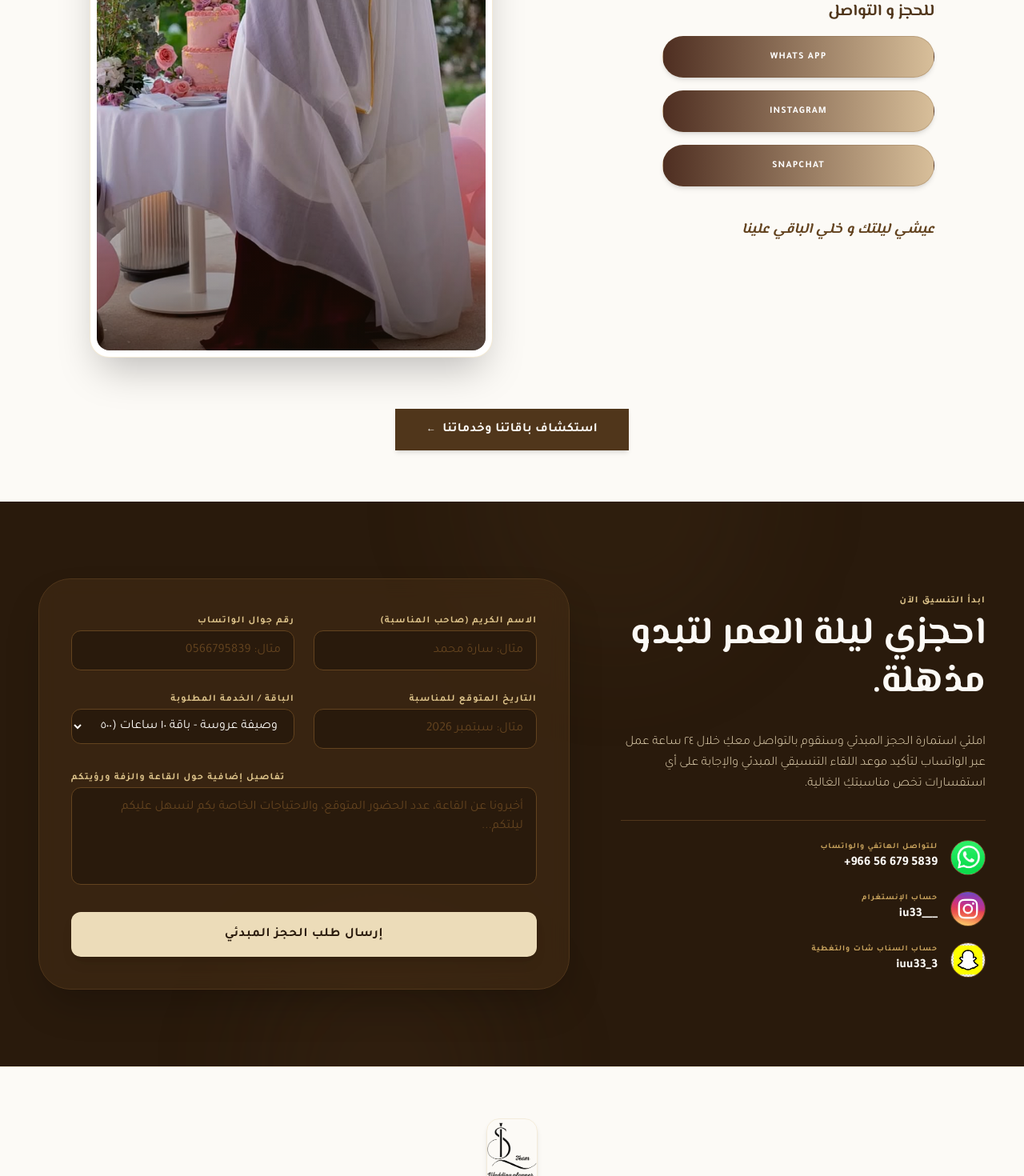
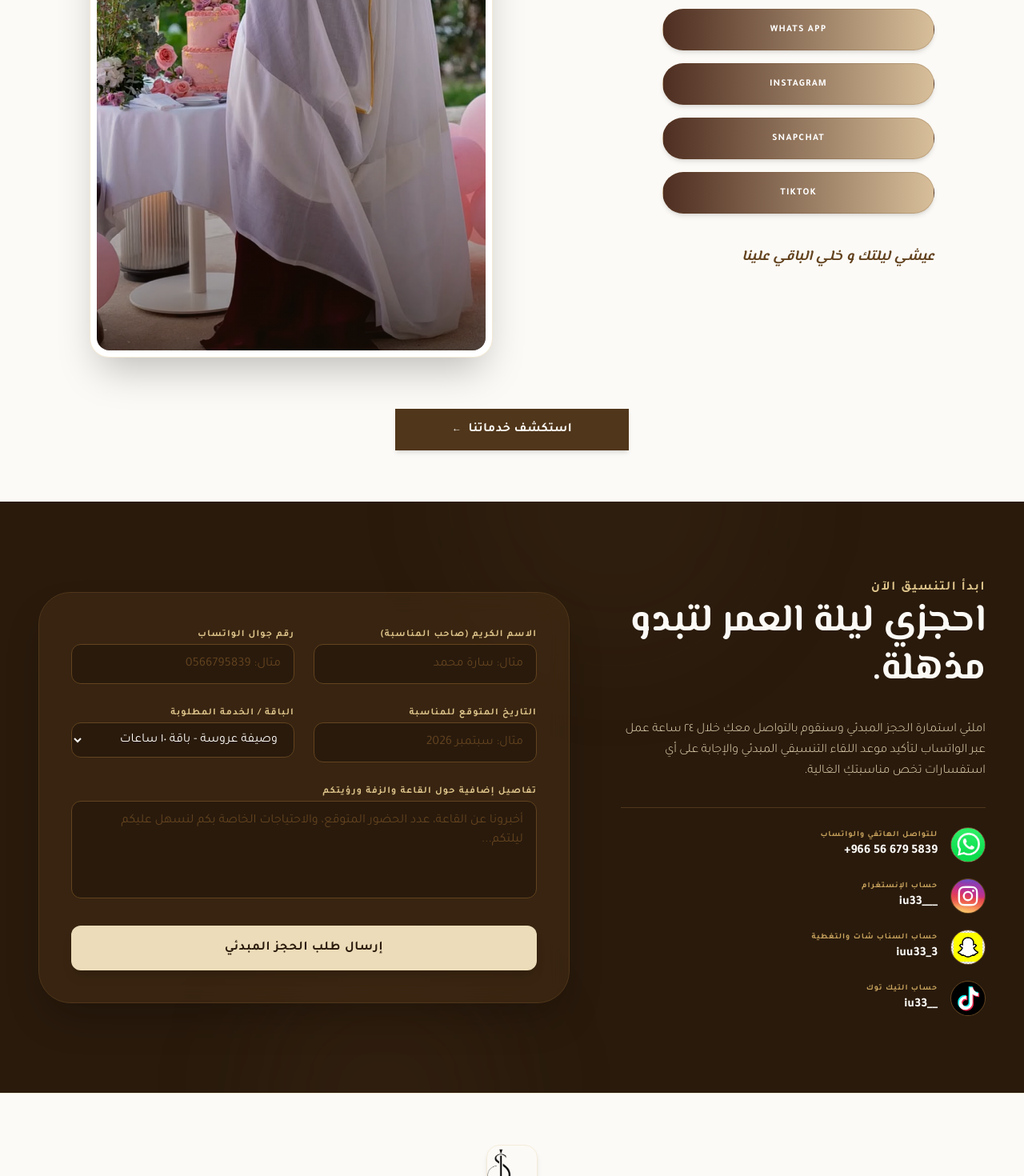
Before and after one commit to salmamehrez85/wedding-planner, a React (Vite) app: page / in a window 1280 px wide. Shown: the part 998-2468 px from the top of the page at 80% size. Built offline with nearby package versions, Linux system fonts and the light colour scheme.

Commit message:
add TikTok logo asset and initialize App component structure

```diff
--- a/src/App.tsx
+++ b/src/App.tsx
@@ -36,7 +36,7 @@ function App() {
     {
       title: "وصيفة عروسة",
       description: "نرافقكِ خطوة بخطوة لنكون يدكِ اليمنى وسندكِ في أسعد لياليكِ. نهتم بكل تفاصيل إاطمئنانكِ وإطلالتكِ وراحتكِ النفسية والجسدية.",
-      price: "تبدأ من 350 ريال",
+      price: " ابتداء من ...",
       pdfPath: "/bride_assistant.pdf",
       features: [
         "الاهتمام الكامل بكافة تفاصيل العروسة وإطلالتها",
@@ -56,7 +56,7 @@ function App() {
     {
       title: "وصيفة أهل عريس",
       description: "ننوب عن أهل العريس في إدارة القاعة والضيافة لنمنحكم الفرصة الكاملة للترحيب بضيوفكم دون قلق أو انشغال بالتحضيرات.",
-      price: "550 ريال / 10 ساعات",
+      price: " ابتداء من ...",
       pdfPath: "/family_assistant.pdf",
       features: [
         "الوصول المبكر للقاعة قبل أهل العريس والاشراف على الترتيبات",
@@ -76,13 +76,13 @@ function App() {
     {
       title: "مصورة جوال (تغطية الحفل)",
       description: "تغطية مميزة وحية ليوم زفافكِ بعدسة الجوال لالتقاط التفاصيل واللحظات الخاصة بدقة عالية ونقل الأجواء بكل عفوية.",
-      price: "تبدأ من 350 ريال",
+      price: "ابتداء من ...",
       pdfPath: "/mobile_photography.pdf",
       features: [
         "مصورة جوال محترفة مخصصة لمتابعة تفاصيل الحفل بدقة",
         "تغطية كواليس التجهيز ولقطات عفوية للعروس وأهلها",
         "تسليم فوري للمقاطع والصور عالية الجودة لشبكات التواصل",
-        "باقات مرنة (٦ ساعات بـ ٣٥٠ ريال / فل داي بـ ٥٠٠ ريال)"
+        "باقات مرنة (٦ ساعات / فل داي)"
       ],
       icon: (
         <svg className="w-6 h-6 text-brand-600" fill="none" viewBox="0 0 24 24" stroke="currentColor" strokeWidth="1.5">
@@ -186,9 +186,9 @@ function App() {
 
     // Map service key to reader-friendly Arabic name
     const serviceNames: Record<string, string> = {
-      bride_6: "وصيفة عروسة - باقة ٦ ساعات (٣٥٠ ريال)",
-      bride_10: "وصيفة عروسة - باقة ١٠ ساعات (٥٠٠ ريال)",
-      family_10: "وصيفة أهل عريس - باقة ١٠ ساعات (٥٥٠ ريال)",
+      bride_6: "وصيفة عروسة - باقة ٦ ساعات",
+      bride_10: "وصيفة عروسة - باقة ١٠ ساعات",
+      family_10: "وصيفة أهل عريس - باقة ١٠ ساعات",
       photography: "باقة مصورة جوال"
     };
 
@@ -425,6 +425,17 @@ ${contactForm.message ? `- تفاصيل إضافية: ${contactForm.message}` :
                           SNAPCHAT
                         </a>
 
+                        {/* TikTok Button */}
+                        <a
+                          href="https://www.tiktok.com/@iu33__?_r=1&_t=ZS-97i2Doy3VnJ"
+                          target="_blank"
+                          rel="noopener noreferrer"
+                          style={customGradientStyle}
+                          className="w-full h-13 rounded-full flex items-center justify-center text-white font-bold tracking-widest text-xs sm:text-md hover:scale-102 transition-transform shadow-md border border-brand-800/20 cursor-pointer"
+                        >
+                          TIKTOK
+                        </a>
+
                       </div>
                     </div>
 
@@ -444,7 +455,7 @@ ${contactForm.message ? `- تفاصيل إضافية: ${contactForm.message}` :
                   onClick={() => setCurrentPage('packages')}
                   className="bg-brand-900 hover:bg-brand-800 text-brand-50 px-8 py-3.5 text-md font-bold tracking-wide transition-all hover:scale-102 flex items-center justify-center gap-2 cursor-pointer shadow-md hover:shadow-lg w-full"
                 >
-                  <span>استكشاف باقاتنا وخدماتنا</span>
+                  <span>استكشف خدماتنا</span>
                   <span className="text-xs">←</span>
                 </button>
               </div>
@@ -460,7 +471,7 @@ ${contactForm.message ? `- تفاصيل إضافية: ${contactForm.message}` :
                     {/* Left text */}
                     <div className="lg:col-span-5 text-right space-y-8">
                       <div className="space-y-4">
-                        <span className="text-xs uppercase tracking-widest text-brand-300 font-bold">ابدأ التنسيق الآن</span>
+                        <span className="text-md uppercase tracking-widest text-brand-300 font-bold">ابدأ التنسيق الآن</span>
                         <h2 className="font-serif text-3xl sm:text-4xl lg:text-5xl font-bold leading-tight">احجزي ليلة العمر لتبدو مذهلة.</h2>
                       </div>
                       <p className="text-brand-200 font-light text-base leading-relaxed">
@@ -493,6 +504,15 @@ ${contactForm.message ? `- تفاصيل إضافية: ${contactForm.message}` :
                           <div>
                             <p className="text-[10px] uppercase tracking-widest text-brand-400 font-bold">حساب السناب شات والتغطية</p>
                             <a href="https://www.snapchat.com/add/iuu33_3" target="_blank" rel="noopener noreferrer" className="text-md sm:text-base font-bold hover:text-brand-300 transition-colors" dir="ltr">iuu33_3</a>
+                          </div>
+                        </div>
+                        <div className="flex items-center gap-4 justify-start">
+                          <div className="w-11 h-11 rounded-full bg-brand-900 flex items-center justify-center border border-brand-800 overflow-hidden">
+                            <img src="/tiktoklogo.jpg" alt="TikTok" className="w-full h-full object-cover" />
+                          </div>
+                          <div>
+                            <p className="text-[10px] uppercase tracking-widest text-brand-400 font-bold">حساب التيك توك</p>
+                            <a href="https://www.tiktok.com/@iu33__?_r=1&_t=ZS-97i2Doy3VnJ" target="_blank" rel="noopener noreferrer" className="text-md sm:text-base font-bold hover:text-brand-300 transition-colors" dir="ltr">iu33__</a>
                           </div>
                         </div>
                       </div>
@@ -563,15 +583,15 @@ ${contactForm.message ? `- تفاصيل إضافية: ${contactForm.message}` :
                                   onChange={handleFormChange}
                                   className="w-full px-4 py-3 bg-brand-950 border border-brand-800 rounded-xl focus:border-brand-400 focus:outline-none text-brand-50 text-md transition-colors"
                                 >
-                                  <option value="bride_6">وصيفة عروسة - باقة ٦ ساعات (٣٥٠ ريال)</option>
-                                  <option value="bride_10">وصيفة عروسة - باقة ١٠ ساعات (٥٠٠ ريال)</option>
-                                  <option value="family_10">وصيفة أهل عريس - باقة ١٠ ساعات (٥٥٠ ريال)</option>
+                                  <option value="bride_6">وصيفة عروسة - باقة ٦ ساعات</option>
+                                  <option value="bride_10">وصيفة عروسة - باقة ١٠ ساعات</option>
+                                  <option value="family_10">وصيفة أهل عريس - باقة ١٠ ساعات</option>
                                   <option value="photography">باقة مصورة جوال</option>
                                 </select>
                               </div>
                             </div>
 
-                            <div className="space-y-2 text-left">
+                            <div className="space-y-2 text-right">
                               <label htmlFor="message" className="text-xs font-bold uppercase tracking-widest text-brand-300">تفاصيل إضافية حول القاعة والزفة ورؤيتكم</label>
                               <textarea
                                 id="message"
@@ -622,12 +642,12 @@ ${contactForm.message ? `- تفاصيل إضافية: ${contactForm.message}` :
                         {service.icon}
                       </div>
 
-                      <h3 className="font-serif text-xl font-bold text-brand-900">{service.title}</h3>
-                      <p className="text-brand-800 text-xs sm:text-md leading-relaxed font-light">{service.description}</p>
+                      <h3 className="font-serif text-2xl font-bold text-brand-900">{service.title}</h3>
+                      <p className="text-brand-800 text-md leading-relaxed font-light">{service.description}</p>
 
                       <div className="w-full h-[1px] bg-brand-200 my-4"></div>
 
-                      <ul className="space-y-2 text-sm sm:text-md text-brand-800 font-light">
+                      <ul className="space-y-2 text-md  text-brand-800 font-light">
                         {service.features.map((feat, fIdx) => (
                           <li key={fIdx} className="flex items-start gap-2">
                             <span className="text-brand-500 font-bold">•</span>
@@ -638,19 +658,11 @@ ${contactForm.message ? `- تفاصيل إضافية: ${contactForm.message}` :
                     </div>
 
                     <div className="space-y-4 pt-4">
-                      <div className="flex justify-between items-center text-xs font-semibold">
+                      <div className="flex justify-between items-center text-md font-bold">
                         <span className="text-brand-500">التكلفة المتوقعة:</span>
                         <span className="text-brand-950 font-serif font-bold text-md">{service.price}</span>
                       </div>
 
-                      <a
-                        href={service.pdfPath}
-                        target="_blank"
-                        rel="noopener noreferrer"
-                        className="block w-full text-center bg-brand-800 hover:bg-brand-700 text-brand-50 font-bold text-md py-3.5 rounded-xl transition-all shadow-sm cursor-pointer"
-                      >
-                        عرض تفاصيل الباقة (PDF)
-                      </a>
                     </div>
                   </div>
                 ))}
@@ -660,7 +672,7 @@ ${contactForm.message ? `- تفاصيل إضافية: ${contactForm.message}` :
               <div className="mt-12 bg-brand-900 text-brand-50 rounded-[2rem] p-8 flex flex-col sm:flex-row items-center justify-between text-right gap-6 border border-brand-850 shadow-md">
                 <div className="space-y-2">
                   <h4 className="font-serif text-lg sm:text-xl font-bold">مخطط وجدول المناسبة الميداني</h4>
-                  <p className="text-xs sm:text-md text-brand-200 font-light">
+                  <p className="text-md text-brand-200 font-light">
                     اكتشفي كيف ننظم وننسق تفاصيل يومكِ خطوة بخطوة من العصر وحتى نهاية حفل الزفاف.
                   </p>
                 </div>
@@ -685,7 +697,7 @@ ${contactForm.message ? `- تفاصيل إضافية: ${contactForm.message}` :
                     {/* Left text */}
                     <div className="lg:col-span-5 text-right space-y-8">
                       <div className="space-y-4">
-                        <span className="text-xs uppercase tracking-widest text-brand-300 font-bold">ابدأ التنسيق الآن</span>
+                        <span className="text-md uppercase tracking-widest text-brand-300 font-bold">ابدأ التنسيق الآن</span>
                         <h2 className="font-serif text-3xl sm:text-4xl lg:text-5xl font-bold leading-tight">احجزي ليلة العمر لتبدو مذهلة.</h2>
                       </div>
                       <p className="text-brand-200 font-light text-base leading-relaxed">
@@ -718,6 +730,15 @@ ${contactForm.message ? `- تفاصيل إضافية: ${contactForm.message}` :
                           <div>
                             <p className="text-[10px] uppercase tracking-widest text-brand-400 font-bold">حساب السناب شات والتغطية</p>
                             <a href="https://www.snapchat.com/add/iuu33_3" target="_blank" rel="noopener noreferrer" className="text-md sm:text-base font-bold hover:text-brand-300 transition-colors" dir="ltr">iuu33_3</a>
+                          </div>
+                        </div>
+                        <div className="flex items-center gap-4 justify-start">
+                          <div className="w-11 h-11 rounded-full bg-brand-900 flex items-center justify-center border border-brand-800 overflow-hidden">
+                            <img src="/tiktoklogo.jpg" alt="TikTok" className="w-full h-full object-cover" />
+                          </div>
+                          <div>
+                            <p className="text-[10px] uppercase tracking-widest text-brand-400 font-bold">حساب التيك توك</p>
+                            <a href="https://www.tiktok.com/@iu33__?_r=1&_t=ZS-97i2Doy3VnJ" target="_blank" rel="noopener noreferrer" className="text-md sm:text-base font-bold hover:text-brand-300 transition-colors" dir="ltr">iu33__</a>
                           </div>
                         </div>
                       </div>
@@ -788,15 +809,15 @@ ${contactForm.message ? `- تفاصيل إضافية: ${contactForm.message}` :
                                   onChange={handleFormChange}
                                   className="w-full px-4 py-3 bg-brand-950 border border-brand-800 rounded-xl focus:border-brand-400 focus:outline-none text-brand-50 text-md transition-colors"
                                 >
-                                  <option value="bride_6">وصيفة عروسة - باقة ٦ ساعات (٣٥٠ ريال)</option>
-                                  <option value="bride_10">وصيفة عروسة - باقة ١٠ ساعات (٥٠٠ ريال)</option>
-                                  <option value="family_10">وصيفة أهل عريس - باقة ١٠ ساعات (٥٥٠ ريال)</option>
+                                  <option value="bride_6">وصيفة عروسة - باقة ٦ ساعات</option>
+                                  <option value="bride_10">وصيفة عروسة - باقة ١٠ ساعات</option>
+                                  <option value="family_10">وصيفة أهل عريس - باقة ١٠ ساعات</option>
                                   <option value="photography">باقة مصورة جوال</option>
                                 </select>
                               </div>
                             </div>
 
-                            <div className="space-y-2 text-left">
+                            <div className="space-y-2 text-right">
                               <label htmlFor="message" className="text-xs font-bold uppercase tracking-widest text-brand-300">تفاصيل إضافية حول القاعة والزفة ورؤيتكم</label>
                               <textarea
                                 id="message"
@@ -897,7 +918,7 @@ ${contactForm.message ? `- تفاصيل إضافية: ${contactForm.message}` :
                         <div key={idx} className="bg-brand-50 rounded-2xl p-5 border border-brand-200 hover:border-brand-400 transition-all hover:shadow-sm text-right space-y-2">
                           <div className="w-8 h-8 rounded-full bg-brand-100 flex items-center justify-center text-brand-600 font-bold text-md">✚</div>
                           <h4 className="font-bold text-brand-900 text-md sm:text-base">{item.name}</h4>
-                          <p className="text-sm sm:text-md text-brand-600 leading-normal font-light">{item.desc}</p>
+                          <p className="text-md text-brand-600 leading-normal font-light">{item.desc}</p>
                         </div>
                       ))}
                       <div className="bg-brand-800 text-brand-50 rounded-2xl p-5 flex flex-col justify-between text-right space-y-4 shadow border border-brand-700">
@@ -934,7 +955,7 @@ ${contactForm.message ? `- تفاصيل إضافية: ${contactForm.message}` :
                     {/* Left text */}
                     <div className="lg:col-span-5 text-right space-y-8">
                       <div className="space-y-4">
-                        <span className="text-xs uppercase tracking-widest text-brand-300 font-bold">ابدأ التنسيق الآن</span>
+                        <span className="text-md uppercase tracking-widest text-brand-300 font-bold">ابدأ التنسيق الآن</span>
                         <h2 className="font-serif text-3xl sm:text-4xl lg:text-5xl font-bold leading-tight">احجزي ليلة العمر لتبدو مذهلة.</h2>
                       </div>
                       <p className="text-brand-200 font-light text-base leading-relaxed">
@@ -967,6 +988,15 @@ ${contactForm.message ? `- تفاصيل إضافية: ${contactForm.message}` :
                           <div>
                             <p className="text-[10px] uppercase tracking-widest text-brand-400 font-bold">حساب السناب شات والتغطية</p>
                             <a href="https://www.snapchat.com/add/iuu33_3" target="_blank" rel="noopener noreferrer" className="text-md sm:text-base font-bold hover:text-brand-300 transition-colors" dir="ltr">iuu33_3</a>
+                          </div>
+                        </div>
+                        <div className="flex items-center gap-4 justify-start">
+                          <div className="w-11 h-11 rounded-full bg-brand-900 flex items-center justify-center border border-brand-800 overflow-hidden">
+                            <img src="/tiktoklogo.jpg" alt="TikTok" className="w-full h-full object-cover" />
+                          </div>
+                          <div>
+                            <p className="text-[10px] uppercase tracking-widest text-brand-400 font-bold">حساب التيك توك</p>
+                            <a href="https://www.tiktok.com/@iu33__?_r=1&_t=ZS-97i2Doy3VnJ" target="_blank" rel="noopener noreferrer" className="text-md sm:text-base font-bold hover:text-brand-300 transition-colors" dir="ltr">iu33__</a>
                           </div>
                         </div>
                       </div>
@@ -1037,15 +1067,15 @@ ${contactForm.message ? `- تفاصيل إضافية: ${contactForm.message}` :
                                   onChange={handleFormChange}
                                   className="w-full px-4 py-3 bg-brand-950 border border-brand-800 rounded-xl focus:border-brand-400 focus:outline-none text-brand-50 text-md transition-colors"
                                 >
-                                  <option value="bride_6">وصيفة عروسة - باقة ٦ ساعات (٣٥٠ ريال)</option>
-                                  <option value="bride_10">وصيفة عروسة - باقة ١٠ ساعات (٥٠٠ ريال)</option>
-                                  <option value="family_10">وصيفة أهل عريس - باقة ١٠ ساعات (٥٥٠ ريال)</option>
+                                  <option value="bride_6">وصيفة عروسة - باقة ٦ ساعات</option>
+                                  <option value="bride_10">وصيفة عروسة - باقة ١٠ ساعات</option>
+                                  <option value="family_10">وصيفة أهل عريس - باقة ١٠ ساعات</option>
                                   <option value="photography">باقة مصورة جوال</option>
                                 </select>
                               </div>
                             </div>
 
-                            <div className="space-y-2 text-left">
+                            <div className="space-y-2 text-right">
                               <label htmlFor="message" className="text-xs font-bold uppercase tracking-widest text-brand-300">تفاصيل إضافية حول القاعة والزفة ورؤيتكم</label>
                               <textarea
                                 id="message"
```
Also changed, not shown: public/tiktoklogo.jpg (added).
